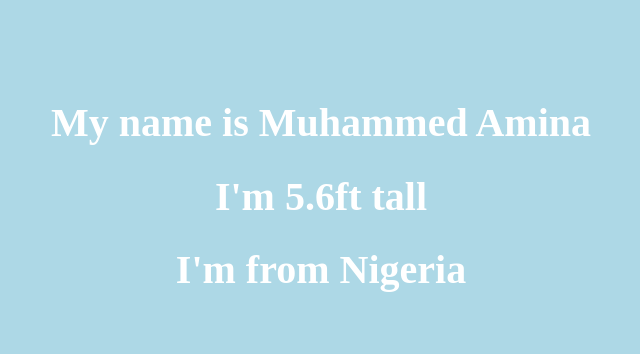
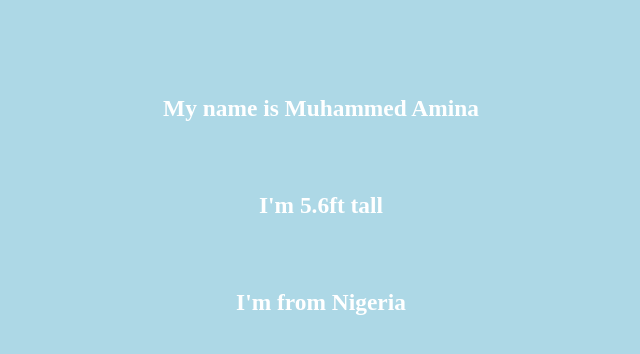
Before and after one commit to mimalson/print-name-country-height-, a plain HTML site: page index.html in a window 1280 px wide. Shown: the whole page, without its empty margins (319-959 px from the left). Drawn offline with Linux system fonts and the light colour scheme.

Commit message:
Update index.html

```diff
--- a/index.html
+++ b/index.html
@@ -20,9 +20,9 @@
 
 <body>
     <script>
-        document.write("<h1> My name is Muhammed Amina </h1" + "<br>")
-        document.write("<h1> I'm 5.6ft tall</h1" + "<br>")
-        document.write("<h1> I'm from Nigeria </h1")
+        document.write("<h3> My name is Muhammed Amina </h3>" + "<br>")
+        document.write("<h3> I'm 5.6ft tall</h3>" + "<br>")
+        document.write("<h3> I'm from Nigeria </h3>")
     </script>
 </body>
 </html>
```
